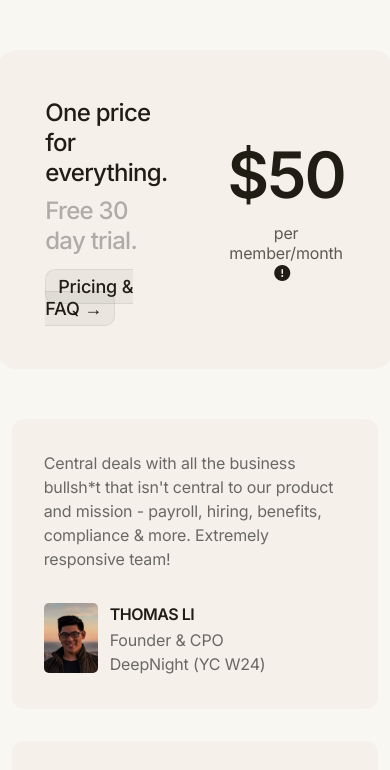
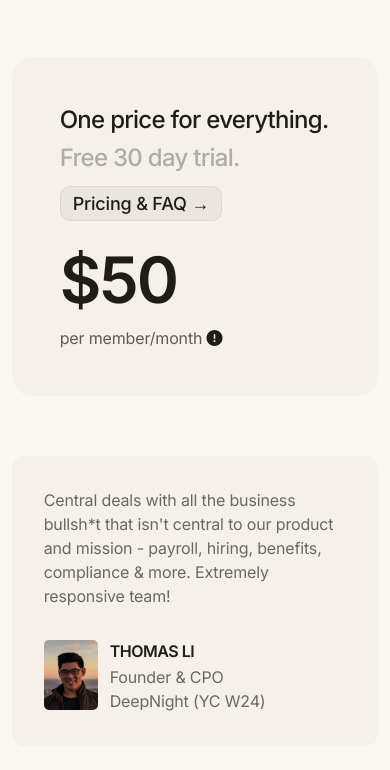
Before and after one commit to samthewebguy/centralhq-website-clone, a plain HTML site: page index.html in a window 390 px wide. Shown: the part 5160-5930 px from the top of the page. Drawn offline with Linux system fonts and the light colour scheme.

Commit message:
changed some paddings

```diff
--- a/central.css
+++ b/central.css
@@ -1005,11 +1005,8 @@ a svg{
     /*Section Five */
 
     .section-five{
-        width: 100%;
-    }
+        padding: 40px 3%;
 
-    .section-five-inner{
-        padding: 0px 3%;
     }
     .section-five-inner-container{
         display: grid;
@@ -1028,13 +1025,31 @@ a svg{
     }
 
     .section-seven{
-        width: 100%;
+        padding: 40px 3%;
+
+    }
+
+    .section-seven-inner-container{
+        display: block;
+        justify-content: flex-start;
+    }
+
+    .section-seven-inner-container h1{
+        text-align: left;
+    }
+
+    .section-seven-inner-container p{
+        text-align: left;
+    }
+
+    .section-seven-inner-container-column-one{
+        margin-bottom: 24px;
     }
 
     /* Section Eight */
 
     .section-eight{
-        padding: 10px 3%;
+        padding: 20px 3%;
         width: 100%;
     }
 
```
